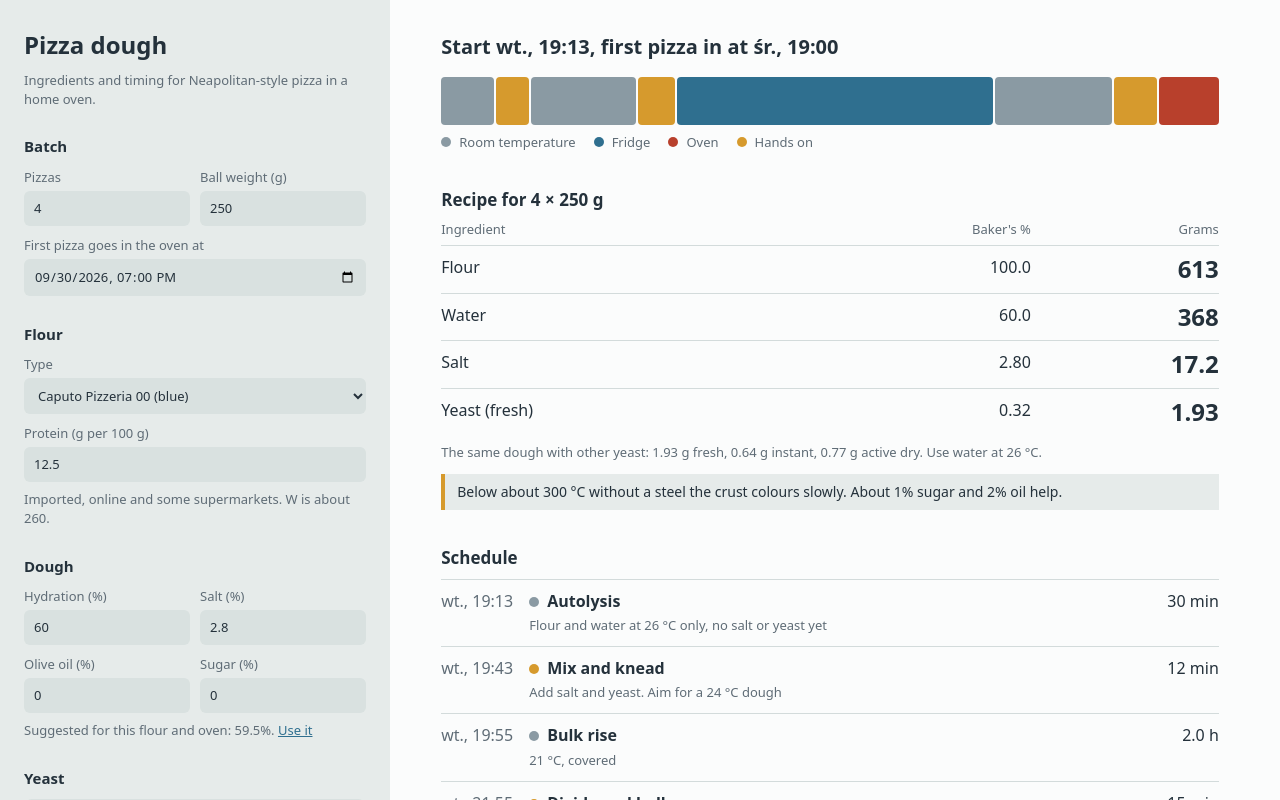
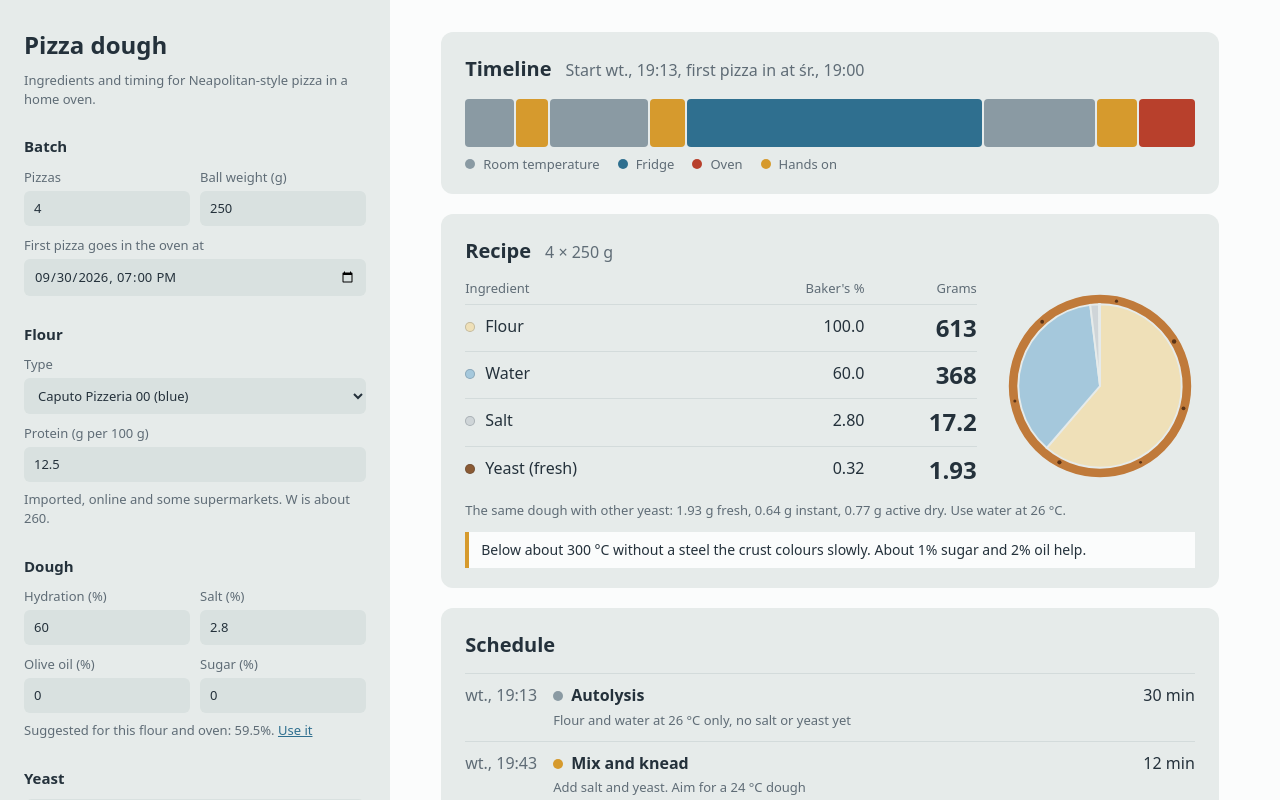
Before and after one commit to Nodo1221/Pizza-panel, a React (Vite) app: page / in a window 1280 px wide. Shown: the top 800 px of the page. Built offline with nearby package versions, Linux system fonts and the light colour scheme.

Commit message:
Panel each section, bigger titles, pizza-style pie for dough composition

```diff
--- a/src/App.tsx
+++ b/src/App.tsx
@@ -1,5 +1,6 @@
 import { useMemo, useState, type ReactNode } from 'react'
 import { FLOURS } from './core/flours'
+import Pie from './Pie'
 import { PRESETS, compute, suggestHydration, type Inputs, type Mixing, type Surface, type YeastType } from './core/dough'
 
 type S = Omit<Inputs, 'bakeAt'> & { flourId: string; bakeStr: string; preset: string }
@@ -53,13 +54,14 @@ export default function App() {
     <input type="number" inputMode="decimal" step={step} value={s[k]} onChange={e => put(k, parseFloat(e.target.value) || 0)} />
   )
   const yName = { fresh: 'fresh', instant: 'instant dry', active: 'active dry' }[s.yeast]
-  const rows: [string, number, number, number][] = [
-    ['Flour', r.flour, 100, 0],
-    ['Water', r.water, s.hydration, 0],
-    ['Salt', r.salt, s.saltPct, 1],
-    ...(s.oilPct > 0 ? [['Olive oil', r.oil, s.oilPct, 1] as [string, number, number, number]] : []),
-    ...(s.sugarPct > 0 ? [['Sugar', r.sugar, s.sugarPct, 1] as [string, number, number, number]] : []),
-    [`Yeast (${yName})`, r.yeastG, (r.yeastG / r.flour) * 100, 2],
+  type Row = { key: string; name: string; g: number; pc: number; d: number }
+  const rows: Row[] = [
+    { key: 'flour', name: 'Flour', g: r.flour, pc: 100, d: 0 },
+    { key: 'water', name: 'Water', g: r.water, pc: s.hydration, d: 0 },
+    { key: 'salt', name: 'Salt', g: r.salt, pc: s.saltPct, d: 1 },
+    ...(s.oilPct > 0 ? [{ key: 'oil', name: 'Olive oil', g: r.oil, pc: s.oilPct, d: 1 }] : []),
+    ...(s.sugarPct > 0 ? [{ key: 'sugar', name: 'Sugar', g: r.sugar, pc: s.sugarPct, d: 1 }] : []),
+    { key: 'yeast', name: `Yeast (${yName})`, g: r.yeastG, pc: (r.yeastG / r.flour) * 100, d: 2 },
   ]
 
   return (
@@ -151,7 +153,11 @@ export default function App() {
       </aside>
 
       <main className="main">
-        <h2 className="lede">Start {when(first.start)}, first pizza in at {when(bakeAt)}</h2>
+        <section className="blk">
+          <div className="hd">
+            <h2>Timeline</h2>
+            <span>Start {when(first.start)}, first pizza in at {when(bakeAt)}</span>
+          </div>
           {first.start < Date.now() && <p className="warn">The first stage is already in the past. Move the bake time later or pick a shorter schedule.</p>}
           <div className="band" role="img" aria-label="Timeline of all stages, coloured by temperature">
             {r.stages.filter(x => !x.overlap).map(x => (
@@ -164,25 +170,38 @@ export default function App() {
             <span><i style={{ background: 'var(--oven)' }} />Oven</span>
             <span><i style={{ background: 'var(--prep)' }} />Hands on</span>
           </div>
+        </section>
 
-        <h2 className="sec">Recipe for {s.pizzas} × {s.ballG} g</h2>
+        <section className="blk">
+          <div className="hd">
+            <h2>Recipe</h2>
+            <span>{s.pizzas} × {s.ballG} g</span>
+          </div>
+          <div className="recipe">
             <table className="tbl">
               <thead><tr><th>Ingredient</th><th>Baker's %</th><th>Grams</th></tr></thead>
               <tbody>
-            {rows.map(([name, g, pc, d]) => (
-              <tr key={name}><td>{name}</td><td>{pc.toFixed(pc < 10 ? 2 : 1)}</td><td className="big">{g.toFixed(d)}</td></tr>
+                {rows.map(x => (
+                  <tr key={x.key}>
+                    <td><i className="sw" style={{ background: `var(--p-${x.key})` }} />{x.name}</td>
+                    <td>{x.pc.toFixed(x.pc < 10 ? 2 : 1)}</td>
+                    <td className="big">{x.g.toFixed(x.d)}</td>
+                  </tr>
                 ))}
               </tbody>
             </table>
+            <Pie slices={rows} />
+          </div>
           <p className="hint">
             The same dough with other yeast: {r.yeastAll.fresh.toFixed(2)} g fresh, {r.yeastAll.instant.toFixed(2)} g instant, {r.yeastAll.active.toFixed(2)} g active dry.
             {r.dilute && ` The yeast is under 1 g. Stir 1 g of yeast into 99 g of water and use ${r.dilute.solution.toFixed(0)} g of that mix, then take ${r.dilute.waterIn.toFixed(0)} g off the water above.`}
             {` Use water at ${r.waterTemp.toFixed(0)} °C.`}
           </p>
+          {r.warnings.map(w => <p className="warn" key={w}>{w}</p>)}
+        </section>
 
-        {r.warnings.map(w => <p className="warn" key={w}>{w}</p>)}
-
-        <h2 className="sec">Schedule</h2>
+        <section className="blk">
+          <div className="hd"><h2>Schedule</h2></div>
           <table className="tbl">
             <tbody>
               {r.stages.map(x => (
@@ -194,6 +213,7 @@ export default function App() {
               ))}
             </tbody>
           </table>
+        </section>
       </main>
     </div>
   )
--- /dev/null
+++ b/src/Pie.tsx
@@ -0,0 +1,32 @@
+export interface Slice { key: string; name: string; g: number }
+
+const R = 86
+// Charred spots on the crust, as degrees and radius. Fixed so the pizza doesn't change between renders.
+const SPOTS = [[15, 2], [62, 1.5], [118, 2.2], [170, 1.6], [228, 2], [281, 1.7], [329, 2.3]].map(([deg, r]) => ({
+  x: 100 + 91 * Math.cos((deg * Math.PI) / 180),
+  y: 100 + 91 * Math.sin((deg * Math.PI) / 180),
+  r,
+}))
+const pt = (t: number) => `${(100 + R * Math.cos(t)).toFixed(2)} ${(100 + R * Math.sin(t)).toFixed(2)}`
+
+export default function Pie({ slices }: { slices: Slice[] }) {
+  const total = slices.reduce((a, x) => a + x.g, 0)
+  if (total <= 0) return null
+  let from = -Math.PI / 2
+  return (
+    <svg className="pie" viewBox="0 0 200 200" role="img" aria-label="Share of each ingredient in the dough, by weight">
+      <circle className="crust" cx="100" cy="100" r="91" />
+      {slices.map(x => {
+        const span = (x.g / total) * 2 * Math.PI
+        const d = `M100 100 L${pt(from)} A${R} ${R} 0 ${span > Math.PI ? 1 : 0} 1 ${pt(from + span)} Z`
+        from += span
+        return (
+          <path key={x.key} d={d} style={{ fill: `var(--p-${x.key})` }}>
+            <title>{`${x.name}: ${((x.g / total) * 100).toFixed(1)}% of the dough by weight`}</title>
+          </path>
+        )
+      })}
+      {SPOTS.map((p, i) => <circle key={i} className="spot" cx={p.x} cy={p.y} r={p.r} />)}
+    </svg>
+  )
+}
--- a/src/index.css
+++ b/src/index.css
@@ -77,8 +77,6 @@ input, select {
 .hint { font-size: 13px; color: var(--mute); margin: 8px 0 0; }
 .link { font: inherit; color: var(--cold); background: none; border: 0; padding: 0; text-decoration: underline; cursor: pointer; }
 
-.lede { font-size: 20px; font-weight: 600; }
-.sec { font-size: 17px; font-weight: 650; margin: 36px 0 8px; }
 
 .band { display: flex; gap: 2px; height: 48px; margin: 16px 0 8px; }
 .band span { border-radius: 4px; min-width: 6px; }
@@ -98,3 +96,52 @@ input, select {
 @media (max-width: 860px) {
   .app { grid-template-columns: 1fr; }
 }
+
+:root {
+  --crust: #c07a3a;
+  --char: #5a3418;
+  --p-flour: #efe0b8;
+  --p-water: #a5c8dc;
+  --p-salt: #cfd5d8;
+  --p-oil: #a4b86a;
+  --p-sugar: #ecc0c8;
+  --p-yeast: #8a5a34;
+}
+@media (prefers-color-scheme: dark) {
+  :root {
+    --crust: #b0703a;
+    --char: #3a2210;
+    --p-flour: #d4bd8a;
+    --p-water: #5a8ba5;
+    --p-salt: #a8b1b6;
+    --p-oil: #8a9c55;
+    --p-sugar: #c48c98;
+    --p-yeast: #a06c42;
+  }
+}
+
+.main { display: grid; gap: 20px; align-content: start; }
+.blk { background: var(--bench); border-radius: 12px; padding: 22px 24px 20px; }
+.hd { display: flex; flex-wrap: wrap; align-items: baseline; gap: 4px 14px; margin-bottom: 14px; }
+.hd h2 { font-size: 20px; font-weight: 650; }
+.hd span { color: var(--mute); }
+.blk .warn { background: var(--sheet); }
+
+.recipe { display: grid; grid-template-columns: 1fr 190px; gap: 28px; align-items: center; }
+.pie { width: 100%; }
+.pie .crust { fill: none; stroke: var(--crust); stroke-width: 10; }
+.pie .spot { fill: var(--char); }
+.pie path { stroke: var(--bench); stroke-width: 2; }
+.sw {
+  display: inline-block;
+  width: 10px;
+  height: 10px;
+  border-radius: 50%;
+  margin-right: 10px;
+  box-shadow: inset 0 0 0 1px color-mix(in srgb, var(--ink) 22%, transparent);
+}
+
+@media (max-width: 640px) {
+  .recipe { grid-template-columns: 1fr; }
+  .pie { max-width: 200px; justify-self: center; }
+}
```
Lines whose indentation alone changed are shown as unchanged.
